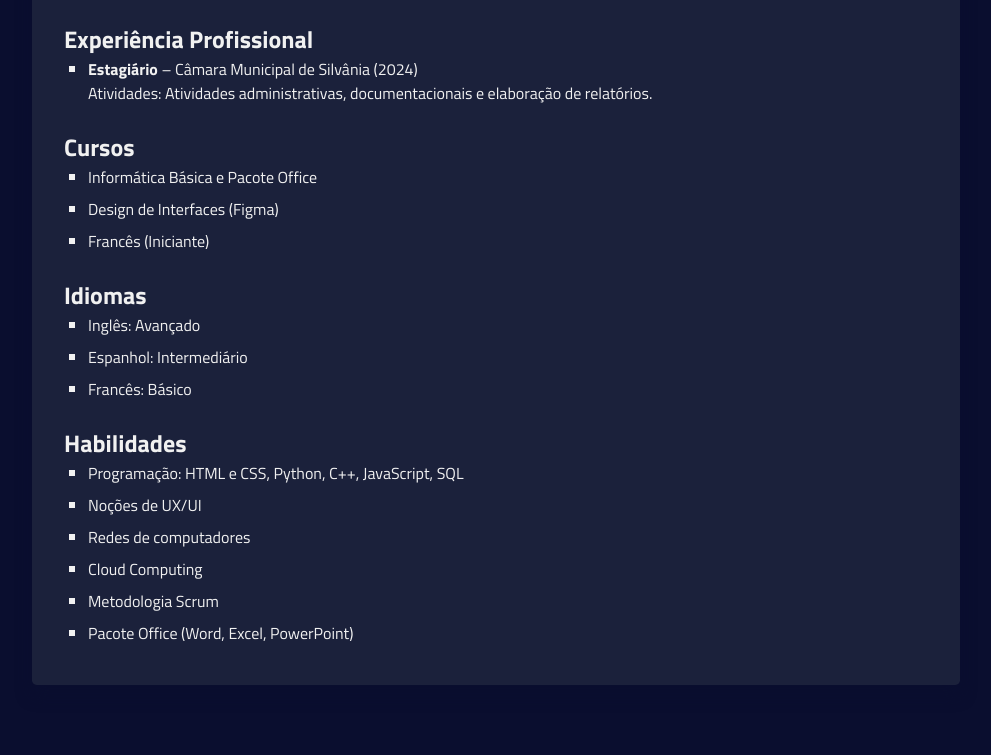
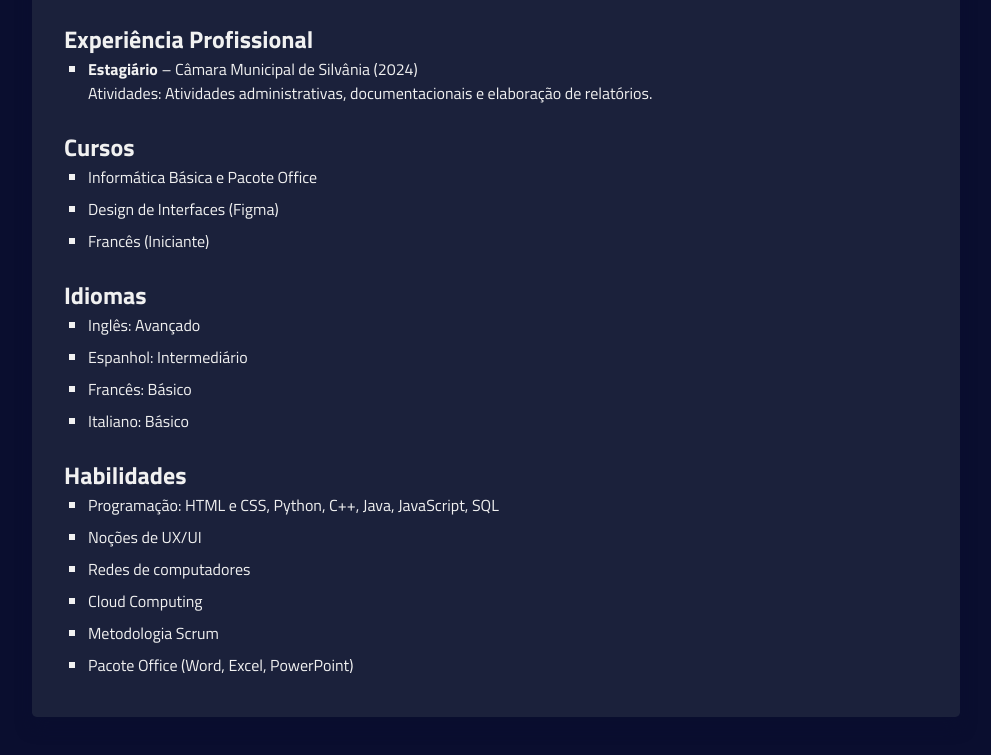
Before and after one commit to WiniCarvalho/sobre_mim, a plain HTML site: page curriculo.html in a window 1280 px wide. Shown: the part 704-1459 px from the top of the page, without its empty margins (144-1135 px from the left). Drawn offline with Linux system fonts and the light colour scheme.

Commit message:
Update curriculo.html

```diff
--- a/curriculo.html
+++ b/curriculo.html
@@ -53,11 +53,12 @@
             <li>Inglês: Avançado</li>
             <li>Espanhol: Intermediário</li>
             <li>Francês: Básico</li>
+            <li>Italiano: Básico</li>
         </ul>
 
         <h2>Habilidades</h2>
         <ul>
-            <li>Programação: HTML e CSS, Python, C++, JavaScript, SQL</li>
+            <li>Programação: HTML e CSS, Python, C++, Java, JavaScript, SQL</li>
             <li>Noções de UX/UI</li>
             <li>Redes de computadores</li>
             <li>Cloud Computing</li>
```
